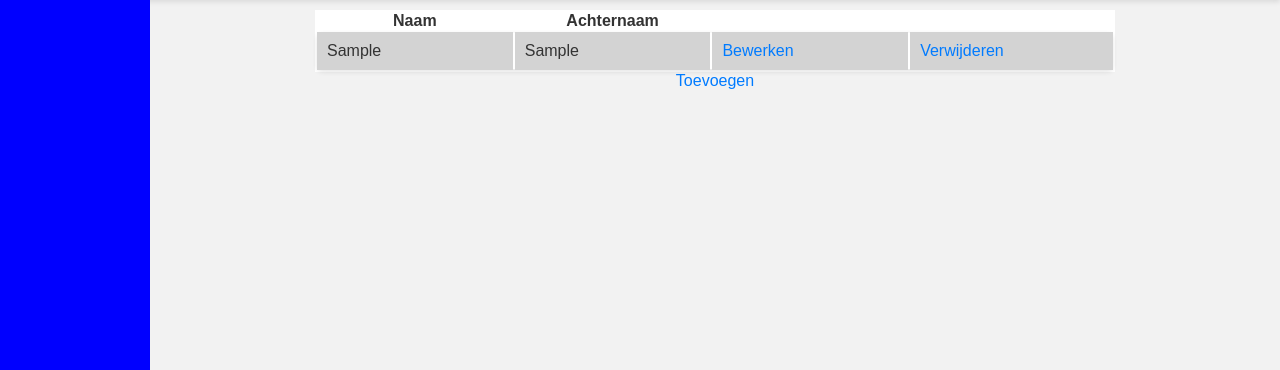
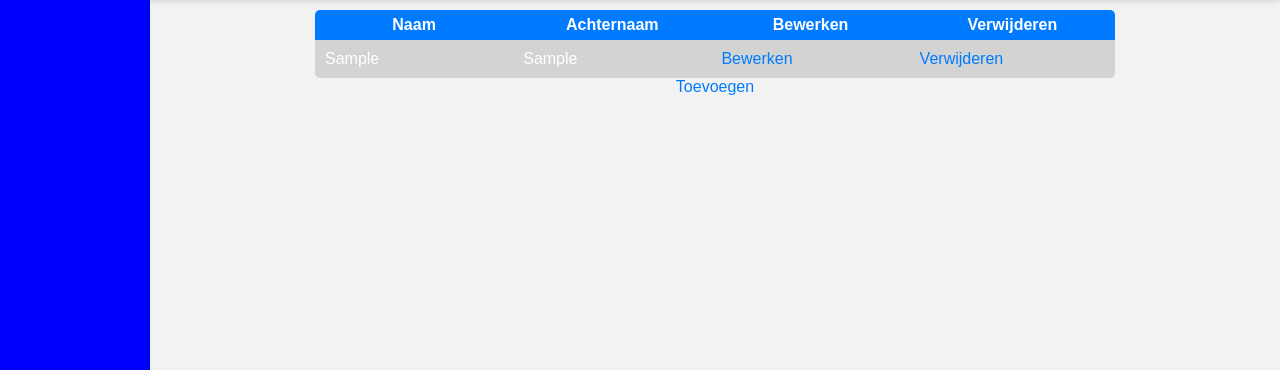
Before and after one commit to SamGolstein/BigBoyBobDeEchte, a PHP site: page /Public/Klanten/index.php in a window 1280 px wide. Shown: the part 50-420 px from the top of the page. Run offline with PHP 8.4, Linux system fonts and the light colour scheme; tables that the repository leaves empty or names only in its code hold one stand-in row (values such as "Sample post"); data that the repository does not hold is empty.

Commit message:
frontend3

```diff
--- a/Public/Klanten/index.php
+++ b/Public/Klanten/index.php
@@ -31,10 +31,12 @@ $klant = $klanten->getAllKlanten();
     <main>
         <div class="filterBar"></div>
         <div class="customers">
-            <table>
+            <table cellspacing="0">
                 <tr>
                     <th>Naam</th>
                     <th>Achternaam</th>
+                    <th>Bewerken</th>
+                    <th>Verwijderen</th>
                 </tr>
                 <?php
                 foreach ($klant as $k) {
--- a/style/index.css
+++ b/style/index.css
@@ -28,6 +28,17 @@ main {
     margin: 0 auto;
     flex-direction: column;
     width: 100vh;
+    color: white;
+
+    table {
+        border-radius: 5px;
+        overflow: hidden;
+    }
+
+    th {
+        height: 30px;
+        background-color: #007bff;
+    }
 
     td {
         width: 100px;
@@ -44,10 +55,6 @@ main {
     padding: 20px;
     border-radius: 5px;
     box-shadow: 0 2px 5px rgba(0, 0, 0, 0.1);
-}
-
-table {
-    background-color: white;
 }
 
 .customer p {
```
